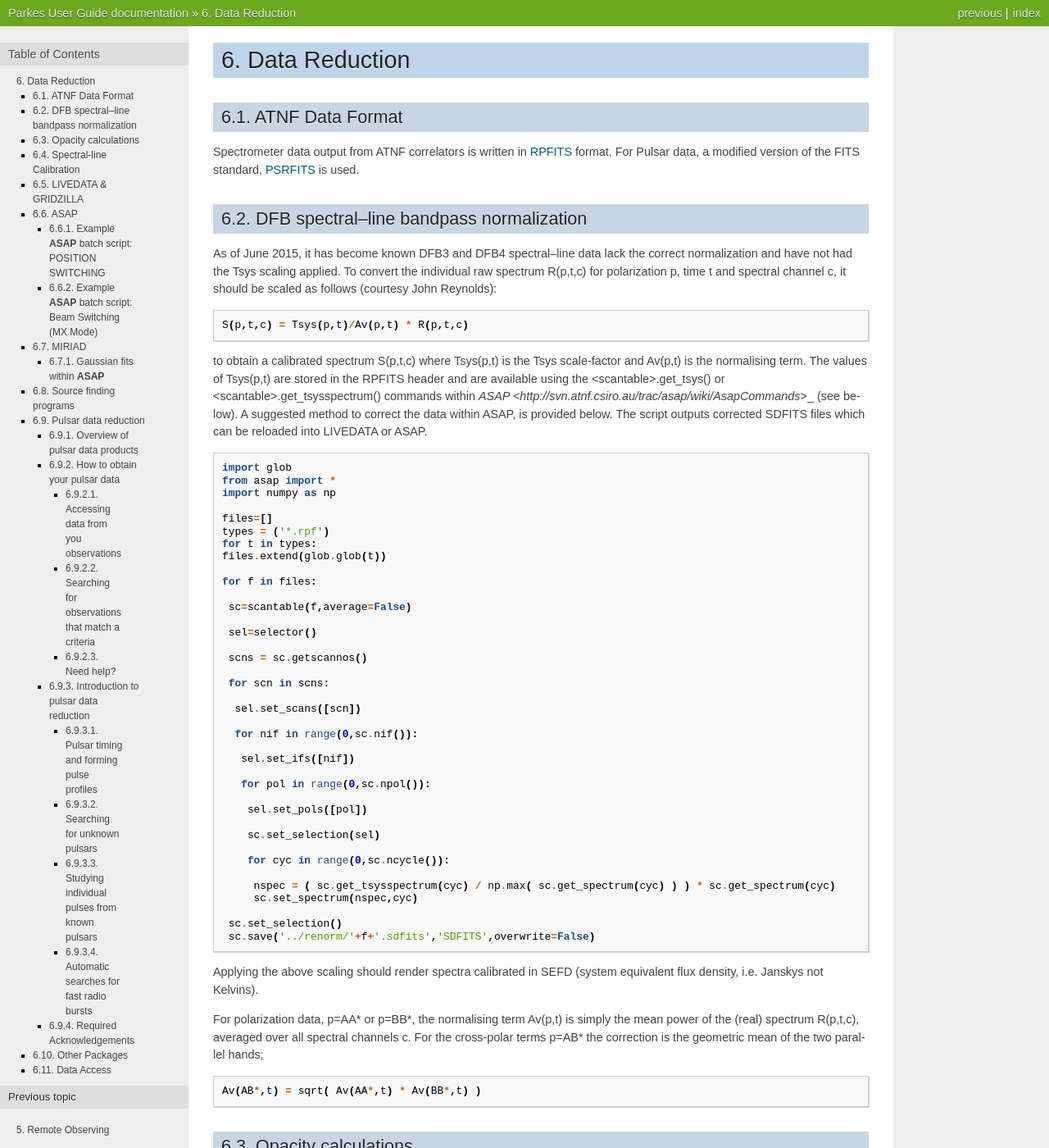
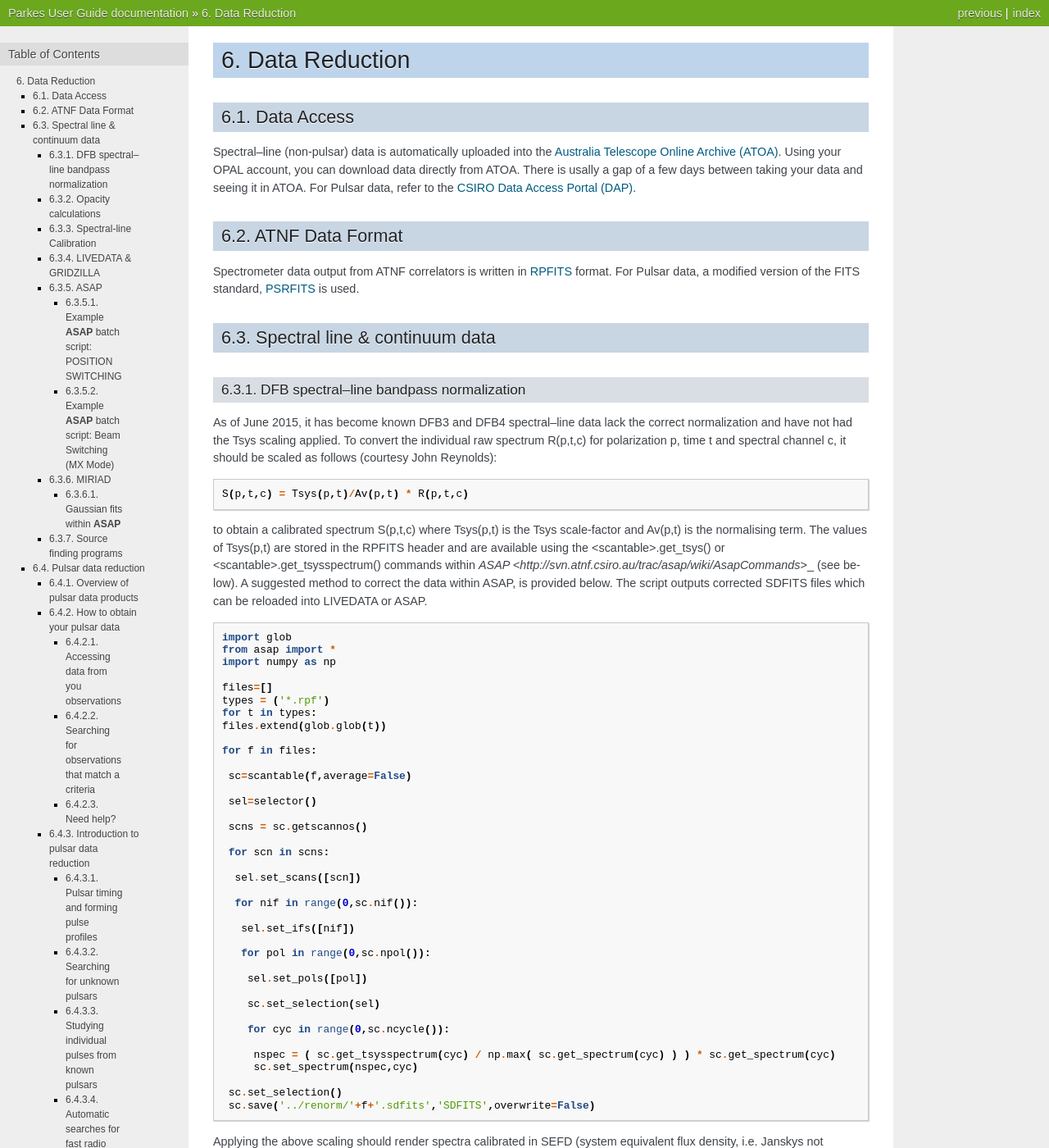
Before and after one commit to mad134/parkes-user-guide, a Sphinx documentation site: the page built from source/reduction.rst, in a window 1280 px wide and 1400 px high. Shown: the whole window at 82% size. Built offline with Sphinx 7.4.7, drawn with Linux system fonts in a browser that asks for light colours; some of the changed text lies outside the part shown.

Commit message:
JK - 2018-nov-15, updated data reduction chapter to include pulsar-specific guides. also did minor restructuring of the chapter

```diff
--- a/source/reduction.rst
+++ b/source/reduction.rst
@@ -1,5 +1,12 @@
 Data Reduction
 **************
+
+Data Access
+===========
+
+Spectral--line (non-pulsar) data is automatically uploaded into the `Australia Telescope Online Archive (ATOA) <http://atoa.atnf.csiro.au/>`_.
+Using your OPAL account, you can download data directly from ATOA. There is usally a gap of a few days between taking your data and seeing it in
+ATOA. For Pulsar data, refer to the `CSIRO Data Access Portal (DAP) <https://data.csiro.au/dap/home?execution=e1s1>`_.
 
 ATNF Data Format
 ================
@@ -8,8 +15,11 @@
 format. For Pulsar data, a modified version of the FITS standard, `PSRFITS <http://www.atnf.csiro.au/research/pulsar/index.html?n=Main.Psrfits>`_
 is used.
 
+Spectral line & continuum data
+==============================
+
 DFB spectral--line bandpass normalization
-=========================================
+-----------------------------------------
 
 As of June 2015, it has become known DFB3 and DFB4 spectral--line data lack the correct normalization and have not had the Tsys scaling applied.
 To convert the individual raw spectrum R(p,t,c) for polarization p, time t and spectral channel c, it should be scaled as follows (courtesy
@@ -74,7 +84,7 @@
  Av(AB*,t) = sqrt( Av(AA*,t) * Av(BB*,t) )
 
 Opacity calculations
-====================
+--------------------
 
 FIXME: Show annual sky brightness, zenith attenuation and pwv plots at various frequencies.
 
@@ -117,7 +127,7 @@
 `here <http://www.parkes.atnf.csiro.au/cgi-bin/utilities/opacity.cgi>`_.
 
 Spectral-line Calibration
-=========================
+-------------------------
 
 Traditionally, spectral--line observing teams have devised their own means to calibrate data. A suggested
 procedure using the SPOT mode of the Telescope Control Software (TCS), which is used to obtain
@@ -127,7 +137,7 @@
 observations to determine pointing offsets using bright water maser and ammonia sources.
 
 LIVEDATA & GRIDZILLA
-====================
+--------------------
 
 Detailed information on the specifics of LIVEDATA and GRIDZILLA
 as related to the HIPASS and ZOA HI Surveys can be found in Barnes et al. (2001), MNRAS, 322 486.
@@ -140,7 +150,7 @@
 
 
 ASAP
-====
+----
 
 The `ATNF Spectral Analysis Package (ASAP) <https://svn.atnf.csiro.au/trac/asap>`_ is a new software package to reduce single-dish,
 single-pointing spectral line observations. At this stage it is tuned towards data from ATNF instruments and reads RPFITS and is
@@ -148,7 +158,7 @@
 `SPECX <http://www.jach.hawaii.edu/JCMT/software/specx/>`_. Data reduction examples using ASAP can be found below.
 
 Example **ASAP** batch script: POSITION SWITCHING
---------------------------------------------------
+^^^^^^^^^^^^^^^^^^^^^^^^^^^^^^^^^^^^^^^^^^^^^^^^^
 
 In this example, observations at 22GHz are done in Position Switching Mode, where the source
 and a referenced position (free of line emission) are observed in sequence. The script below
@@ -193,7 +203,7 @@
 
 
 Example **ASAP** batch script: Beam Switching (MX Mode)
--------------------------------------------------------
+^^^^^^^^^^^^^^^^^^^^^^^^^^^^^^^^^^^^^^^^^^^^^^^^^^^^^^^
 
 In Beam--Switching or MX mode, each beam of the 20CM or 6GHz Multibeam receivers is placed in
 turn on  the source of interest. When not on-source, the other beams are still aquiring data
@@ -233,7 +243,7 @@
 
 
 MIRIAD
-======
+------
 
 It is possible to process Parkes data using `MIRIAD <http://www.atnf.csiro.au/computing/software/miriad/>`_. Initially, data is
 processed using **LIVEDATA** and **GRIDZILLA**, where the latter produces a FITS file which can be loaded into MIRIAD using
@@ -293,7 +303,7 @@
 For information on keywords used in the above script, please refer to the MIRIAD user guide.
 
 Gaussian fits within **ASAP**
------------------------------
+^^^^^^^^^^^^^^^^^^^^^^^^^^^^^
 
 Although MIRIAD has utilities to perform gaussian-fits to spectra, you can import the
 ASCII file created from MBSPECT (using log=file) into ASAP. For example, place the following
@@ -331,7 +341,7 @@
  f._p.save('fred.eps')
 
 Source finding programs
-=======================
+-----------------------
 
 ASAP has the functionality to identify spectral lines within a data cube using
 `LINEFINDER <http://www.atnf.csiro.au/computing/software/asap/refman/public/asap.asaplinefind.linefinder-class.html>`_.
```
Also changed, not shown: other parts of source/reduction.rst (+0 -7 lines).
